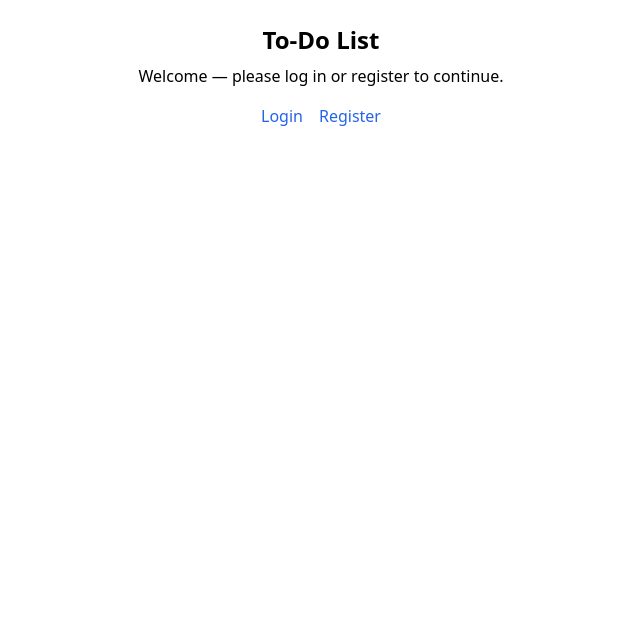
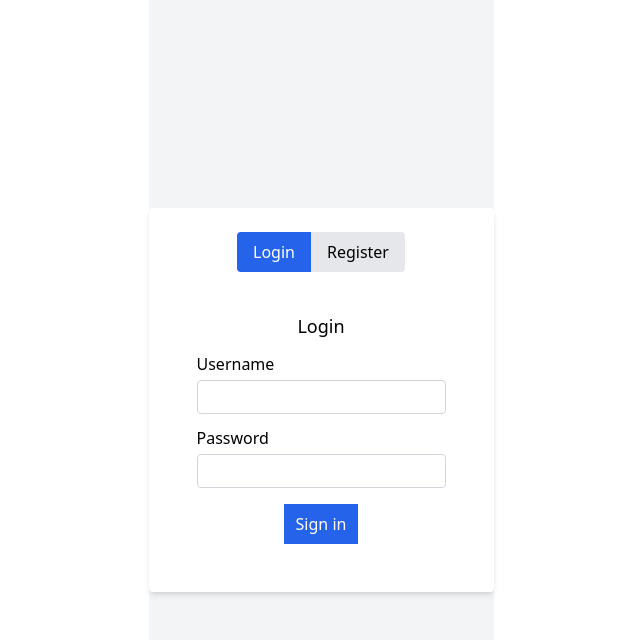
Before and after one commit to IlyaViz/to-do-list, a React app in the folder frontend/: page / in a window 1280 px wide. Shown: the top 640 px of the page, without its empty margins (319-959 px from the left). Built offline with nearby package versions, Linux system fonts and the light colour scheme; no server answers; the HTML template or start-up script is replaced by a standard one.

Commit message:
feat(frontend): implement toast and subtasks

```diff
--- a/frontend/package.json
+++ b/frontend/package.json
@@ -16,6 +16,7 @@
     "clsx": "^2.0.0",
     "react": "^19.2.6",
     "react-dom": "^19.2.6",
+    "react-hot-toast": "^2.6.0",
     "react-router": "^8.0.1"
   },
   "devDependencies": {
--- a/frontend/src/App.jsx
+++ b/frontend/src/App.jsx
@@ -1,5 +1,6 @@
 import { Outlet } from "react-router";
 import { useContext } from "react";
+import { Toaster } from "react-hot-toast";
 import { AuthContext } from "./context/AuthContext";
 import LogoutButton from "./features/auth/LogoutButton";
 import "./index.css";
@@ -19,6 +20,8 @@ const App = () => {
         </nav>
       )}
 
+      <Toaster />
+
       <div className="flex justify-center">
         <Outlet />
       </div>
--- a/frontend/src/components/Home.jsx
+++ /dev/null
@@ -1,23 +0,0 @@
-import { Link } from "react-router";
-
-const Home = () => {
-  return (
-    <div className="p-6 flex flex-col items-center">
-      <h1 className="text-2xl font-bold">To‑Do List</h1>
-
-      <p className="mt-2">Welcome — please log in or register to continue.</p>
-
-      <div className="mt-4">
-        <Link to="/login" className="mr-4 text-blue-600">
-          Login
-        </Link>
-
-        <Link to="/register" className="text-blue-600">
-          Register
-        </Link>
-      </div>
-    </div>
-  );
-};
-
-export default Home;
--- /dev/null
+++ b/frontend/src/features/auth/Auth.jsx
@@ -0,0 +1,33 @@
+import { useState } from "react";
+import Login from "./Login";
+import Register from "./Register";
+
+const Auth = () => {
+  const [mode, setMode] = useState("login");
+
+  return (
+    <div className="flex flex-col items-center justify-center min-h-screen bg-gray-100">
+      <div className="bg-white p-6 rounded shadow-md w-full max-w-md">
+        <div className="flex justify-center mb-4">
+          <button
+            className={`px-4 py-2 ${mode === "login" ? "bg-blue-600 text-white" : "bg-gray-200"} rounded-l`}
+            onClick={() => setMode("login")}
+          >
+            Login
+          </button>
+
+          <button
+            className={`px-4 py-2 ${mode === "register" ? "bg-blue-600 text-white" : "bg-gray-200"} rounded-r`}
+            onClick={() => setMode("register")}
+          >
+            Register
+          </button>
+        </div>
+
+        {mode === "login" ? <Login /> : <Register />}
+      </div>
+    </div>
+  );
+};
+
+export default Auth;
--- a/frontend/src/features/auth/Login.jsx
+++ b/frontend/src/features/auth/Login.jsx
@@ -1,6 +1,7 @@
 import { useContext } from "react";
 import { useNavigate } from "react-router";
 import { useMutation } from "@tanstack/react-query";
+import toast from "react-hot-toast";
 import { AuthContext } from "../../context/AuthContext";
 import { formatError } from "../../utils/formatError";
 
@@ -9,15 +10,13 @@ const Login = () => {
 
   const navigate = useNavigate();
 
-  const {
-    mutate: loginMutation,
-    isPending,
-    isError,
-    error,
-  } = useMutation({
+  const { mutate: loginMutation, isPending } = useMutation({
     mutationFn: login,
     onSuccess: () => {
       navigate("/dashboard");
+    },
+    onError: (error) => {
+      toast.error(formatError(error, "Login failed"));
     },
   });
 
@@ -35,10 +34,6 @@ const Login = () => {
   return (
     <form onSubmit={handle} className="p-6 max-w-md flex flex-col items-center">
       <h2 className="text-lg font-medium">Login</h2>
-
-      {isError && (
-        <p className="text-red-600">{formatError(error, "Login failed")}</p>
-      )}
 
       <label className="block mt-3">
         Username
--- a/frontend/src/features/auth/Register.jsx
+++ b/frontend/src/features/auth/Register.jsx
@@ -1,19 +1,14 @@
-import { useNavigate } from "react-router";
 import { useMutation } from "@tanstack/react-query";
+import toast from "react-hot-toast";
 import { register } from "./authApi";
 import { formatError, formatFieldErrors } from "../../utils/formatError";
 
 const Register = () => {
-  const navigate = useNavigate();
-
-  const {
-    mutate: registerMut,
-    isPending,
-    isError,
-    error,
-  } = useMutation({
+  const { mutate: registerMut, isPending } = useMutation({
     mutationFn: register,
-    onSuccess: () => navigate("/login"),
+    onError: (error) => {
+      toast.error(getError(error));
+    },
   });
 
   const handle = (e) => {
@@ -29,7 +24,7 @@ const Register = () => {
     });
   };
 
-  const getError = () => {
+  const getError = (error) => {
     if (error?.response?.data?.detail) {
       return <p>{formatError(error, "Registration failed")}</p>;
     }
@@ -41,11 +36,13 @@ const Register = () => {
     <form onSubmit={handle} className="p-6 max-w-md flex flex-col items-center">
       <h2 className="text-lg font-medium">Register</h2>
 
-      {isError && <p className="text-red-600 text-center whitespace-pre-line">{getError()}</p>}
-
       <label className="block mt-3">
         Username
-        <input name="username" required className="block mt-1 w-full border border-gray-300 rounded px-2 py-1 focus:outline-none focus:ring-2 focus:ring-blue-400" />
+        <input
+          name="username"
+          required
+          className="block mt-1 w-full border border-gray-300 rounded px-2 py-1 focus:outline-none focus:ring-2 focus:ring-blue-400"
+        />
       </label>
 
       <label className="block mt-3">
--- a/frontend/src/features/tasks/TaskForm.jsx
+++ b/frontend/src/features/tasks/TaskForm.jsx
@@ -1,23 +1,22 @@
 import { useState } from "react";
 import { useMutation, useQueryClient } from "@tanstack/react-query";
+import toast from "react-hot-toast";
 import { createTask } from "./tasksApi";
 import { formatError } from "../../utils/formatError";
 
-const TaskForm = () => {
+const TaskForm = ({ parentId }) => {
   const [title, setTitle] = useState("");
 
   const qc = useQueryClient();
 
-  const {
-    mutate: createMut,
-    isPending,
-    isError,
-    error,
-  } = useMutation({
+  const { mutate: createMut, isPending } = useMutation({
     mutationFn: createTask,
     onSuccess: () => {
       setTitle("");
       qc.invalidateQueries({ queryKey: ["tasks"] });
+    },
+    onError: (error) => {
+      toast.error(formatError(error, "Failed to create task"));
     },
   });
 
@@ -26,11 +25,15 @@ const TaskForm = () => {
 
     if (!title.trim()) return;
 
-    createMut({ title });
+    createMut({ title, parent_task: parentId });
   };
 
   return (
-    <form onSubmit={submit} className="flex gap-2">
+    <form
+      onSubmit={submit}
+      className={`flex flex-col gap-2 ${parentId ? "ml-4 text-xs" : ""}`}
+    >
+      <div className="flex-1 flex gap-2">
         <input
           value={title}
           onChange={(e) => setTitle(e.target.value)}
@@ -45,12 +48,7 @@ const TaskForm = () => {
         >
           {isPending ? "Adding..." : "Add"}
         </button>
-
-      {isError && (
-        <p className="text-red-600 w-full">
-          {formatError(error, "Failed to add task")}
-        </p>
-      )}
+      </div>
     </form>
   );
 };
--- a/frontend/src/features/tasks/TaskItem.jsx
+++ b/frontend/src/features/tasks/TaskItem.jsx
@@ -1,28 +1,29 @@
+import { useState } from "react";
 import { useMutation, useQueryClient } from "@tanstack/react-query";
+import toast from "react-hot-toast";
 import { updateTask, deleteTask } from "./tasksApi";
 import { formatError } from "../../utils/formatError";
+import TaskForm from "./TaskForm";
 
-const TaskItem = ({ task }) => {
+const TaskItem = ({ task, allTasks }) => {
+  const [isAddingSubtask, setIsAddingSubtask] = useState(false);
+
   const qc = useQueryClient();
 
-  const {
-    mutate: toggleMutate,
-    isPending: isTogglePending,
-    isError: isToggleError,
-    error: toggleError,
-  } = useMutation({
+  const { mutate: toggleMutate, isPending: isTogglePending } = useMutation({
     mutationFn: updateTask,
     onSuccess: () => qc.invalidateQueries({ queryKey: ["tasks"] }),
+    onError: (error) => {
+      toast.error(formatError(error, "Failed to update task"));
+    },
   });
 
-  const {
-    mutate: deleteMutate,
-    isPending: isDeletePending,
-    isError: isDeleteError,
-    error: deleteError,
-  } = useMutation({
+  const { mutate: deleteMutate, isPending: isDeletePending } = useMutation({
     mutationFn: deleteTask,
     onSuccess: () => qc.invalidateQueries({ queryKey: ["tasks"] }),
+    onError: (error) => {
+      toast.error(formatError(error, "Failed to delete task"));
+    },
   });
 
   const remove = () => {
@@ -32,7 +33,8 @@ const TaskItem = ({ task }) => {
   };
 
   return (
-    <li className="flex items-center justify-between py-2">
+    <li className="flex flex-col items-center justify-between py-2">
+      <div className="flex items-center justify-between w-full">
         <label>
           <input
             type="checkbox"
@@ -52,25 +54,39 @@ const TaskItem = ({ task }) => {
         </label>
 
         <div className="flex items-center gap-2">
+          <div className="flex items-center gap-3">
+            <button
+              onClick={() => setIsAddingSubtask(!isAddingSubtask)}
+              className="text-gray-400 hover:text-blue-600 text-xl leading-none"
+              title="Додати підзадачу"
+            >
+              {isAddingSubtask ? "×" : "+"}
+            </button>
+
             <button
               onClick={remove}
-          className="text-red-600"
+              className="text-red-400 hover:text-red-600 text-sm"
               disabled={isDeletePending}
             >
-          {isDeletePending ? "Deleting..." : "Delete"}
+              {isDeletePending ? "..." : "Видалити"}
             </button>
+          </div>
+        </div>
+      </div>
 
-        {isToggleError && (
-          <p className="text-red-600">
-            {formatError(toggleError, "Failed to update task")}
-          </p>
+      {isAddingSubtask && (
+        <div className="mt-2 w-full">
+          <TaskForm parentId={task.id} />
+        </div>
       )}
-        {isDeleteError && (
-          <p className="text-red-600">
-            {formatError(deleteError, "Failed to delete task")}
-          </p>
-        )}
-      </div>
+
+      <ul className="mt-2 w-full ml-4 border-l border-gray-300 pl-4">
+        {allTasks
+          .filter((t) => t.parent_task === task.id)
+          .map((subtask) => (
+            <TaskItem key={subtask.id} task={subtask} allTasks={allTasks} />
+          ))}
+      </ul>
     </li>
   );
 };
--- a/frontend/src/features/tasks/TaskList.jsx
+++ b/frontend/src/features/tasks/TaskList.jsx
@@ -36,8 +36,9 @@ const TaskList = () => {
             <ul>
               {tasks
                 .filter((t) => t.owner === user)
+                .filter((t) => t.parent_task === null)
                 .map((t) => (
-                  <TaskItem key={t.id} task={t} />
+                  <TaskItem key={t.id} task={t} allTasks={tasks} />
                 ))}
             </ul>
           </li>
--- a/frontend/src/router.jsx
+++ b/frontend/src/router.jsx
@@ -1,12 +1,10 @@
 import { createBrowserRouter } from "react-router";
 import App from "./App";
-import Home from "./components/Home";
-import Login from "./features/auth/Login";
-import Register from "./features/auth/Register";
 import Dashboard from "./features/dashboard/Dashboard";
 import ProtectedRoute from "./components/ProtectedRoute";
 import GuestRoute from "./components/GuestRoute";
 import AcceptInvite from "./features/invites/AcceptInvite";
+import Auth from "./features/auth/Auth";
 
 const router = createBrowserRouter([
   {
@@ -22,11 +20,7 @@ const router = createBrowserRouter([
       },
       {
         element: <GuestRoute />,
-        children: [
-          { index: true, element: <Home /> },
-          { path: "login", element: <Login /> },
-          { path: "register", element: <Register /> },
-        ],
+        children: [{ index: true, element: <Auth /> }],
       },
     ],
   },
```
Also changed, not shown: frontend/src/features/invites/AcceptInvite.jsx (+4 -6 lines), frontend/src/features/invites/ShareModal.jsx (+4 -6 lines), 1 other file (tests, documents, lock files or other folders). Lines whose indentation alone changed are shown as unchanged.
